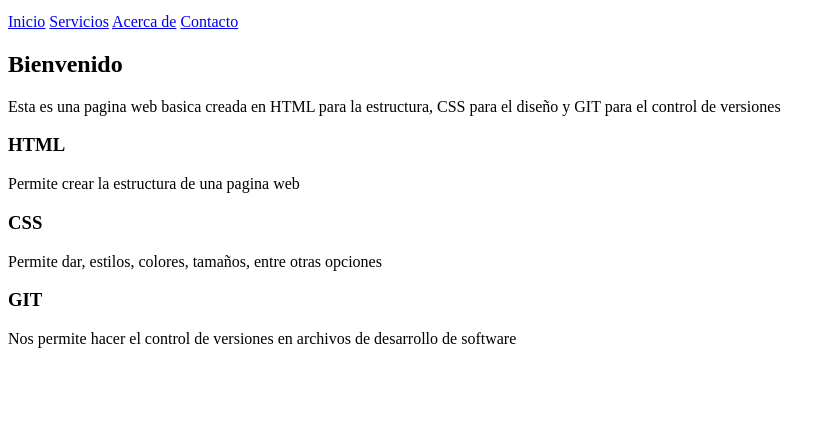
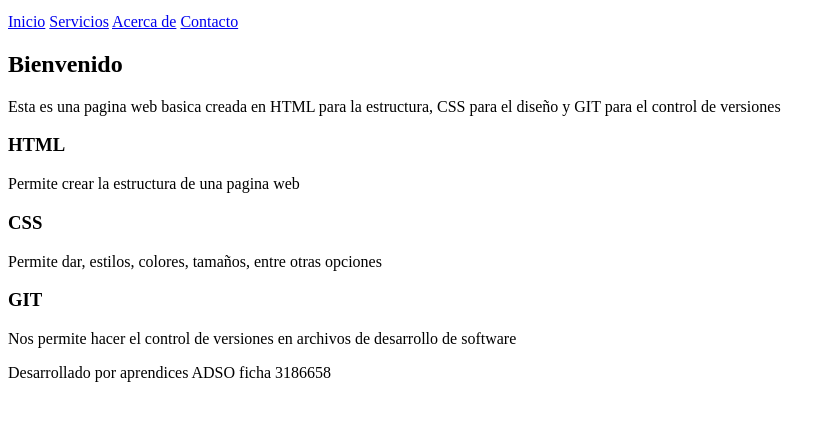
Before and after one commit to Madi9230/Prueba22, a plain HTML site: page index.html in a window 1280 px wide. Shown: the part 101-522 px from the top of the page, without its empty margins (0-836 px from the left). Drawn offline with Linux system fonts and the light colour scheme.

Commit message:
se creo la cola de la pagina web

```diff
--- a/index.html
+++ b/index.html
@@ -46,5 +46,8 @@
                 </div>
         </section>
     </main>
+    <footer>
+        <p>Desarrollado por aprendices ADSO ficha 3186658</p>
+    </footer>
 </body>
 </html>
```
